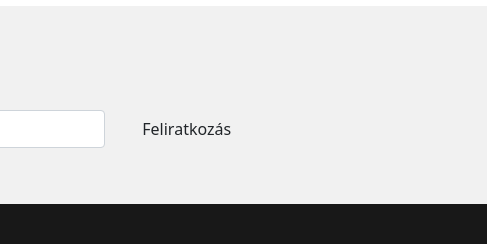
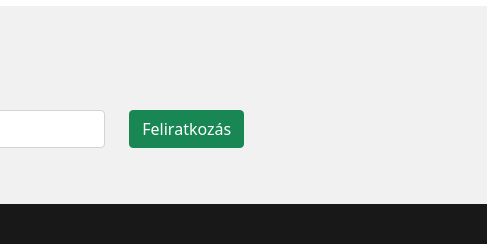
Before and after one commit to edvin2023/Mechwart-Menza-1.csoport, a plain HTML site: page index.html in a window 1280 px wide. Shown: the part 1496-1740 px from the top of the page, 793-1280 px from the left. Drawn offline with Linux system fonts and the light colour scheme.

Commit message:
Javítás

```diff
--- a/index.html
+++ b/index.html
@@ -169,7 +169,7 @@
                           </div>
                         </div>
                         <div class="col-auto mb-4 mb-md-0">
-                          <button type="submit" class="btn btn-successmb -4">
+                          <button type="submit" class="btn btn-success mb-4">
                             Feliratkozás
                           </button>
                         </div>
```
